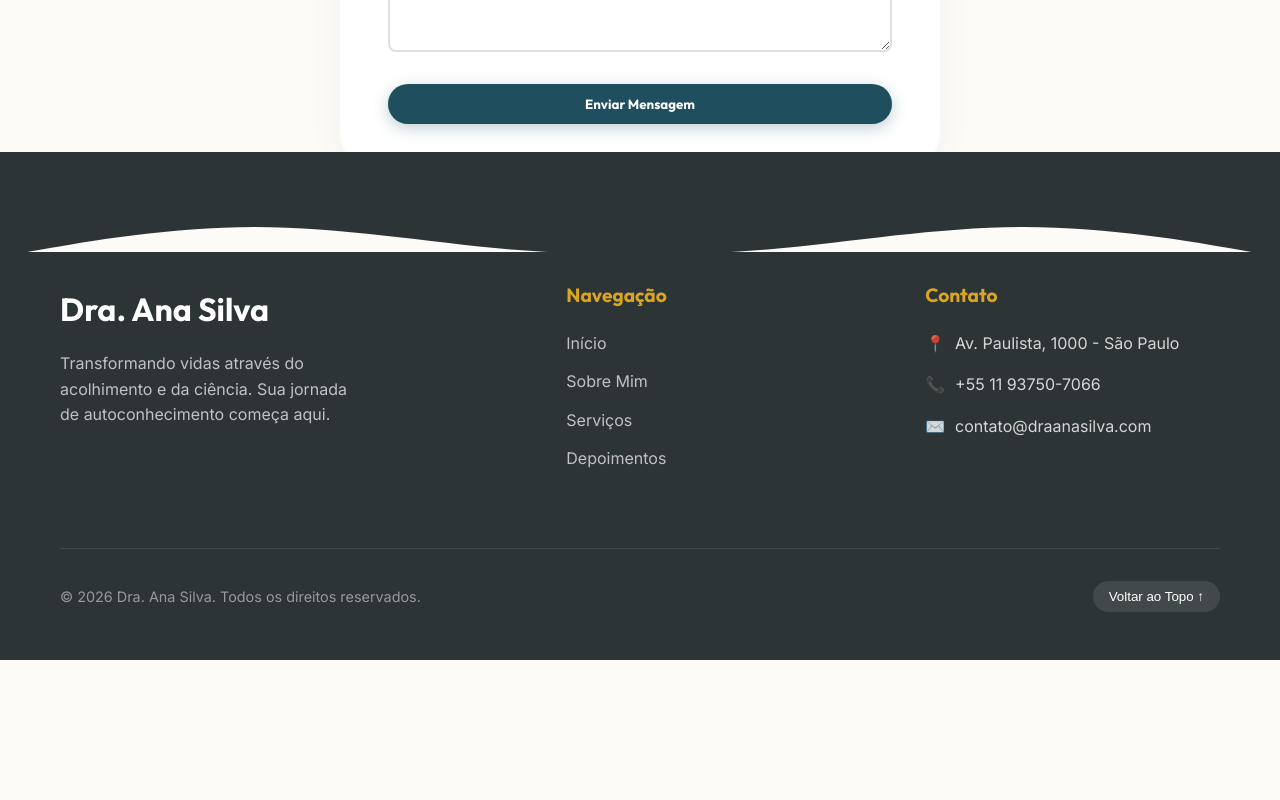
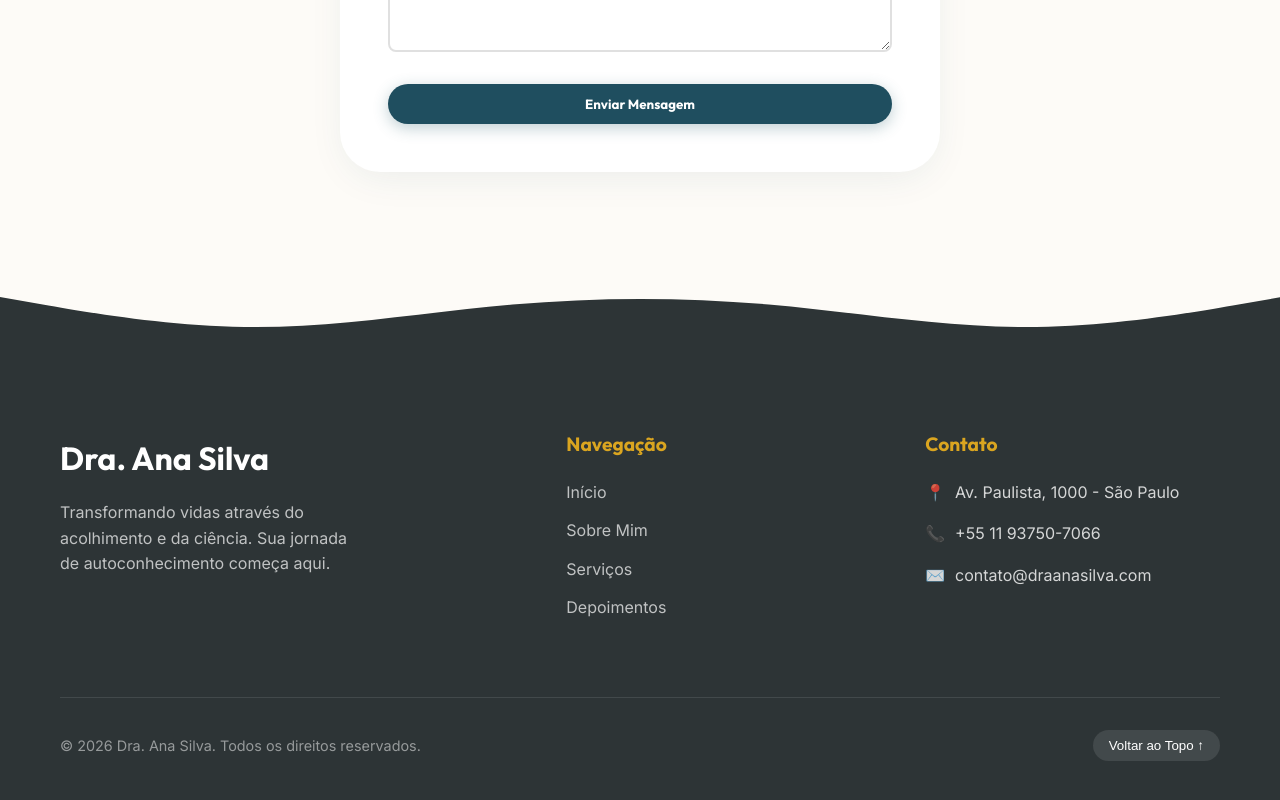
Before and after one commit to vihisantos/portfolio-profissional, a React (Vite) app: page / in a window 1280 px wide. Shown: the part 3244-4044 px from the top of the page. Before the commit the page ends 3904 px from the top, so only its background shows below. Built offline with nearby package versions, Linux system fonts and the light colour scheme.

Commit message:
fix: final footer wave alignment

```diff
--- a/src/index.css
+++ b/src/index.css
@@ -628,30 +628,27 @@ header {
 /* ... existing styles ... */
 
 /* Footer Organic */
+/* Footer Organic */
 .footer-organic {
     background-color: transparent;
     position: relative;
-    margin-top: -100px;
-    /* Pull up to overlap if needed, or just let wave handle it */
-    padding-top: 100px;
+    padding-top: 0;
+    margin-top: 0;
 }
 
 .footer-wave {
-    position: absolute;
-    top: 0;
-    left: 0;
+    position: relative;
     width: 100%;
     overflow: hidden;
     line-height: 0;
-    transform: rotate(180deg);
+    margin-bottom: -1px;
+    /* Prevent subpixel gap */
 }
 
 .footer-wave svg {
-    position: relative;
     display: block;
     width: calc(100% + 1.3px);
     height: 150px;
-    transform: rotateY(180deg);
 }
 
 /* ... existing styles ... */
```
